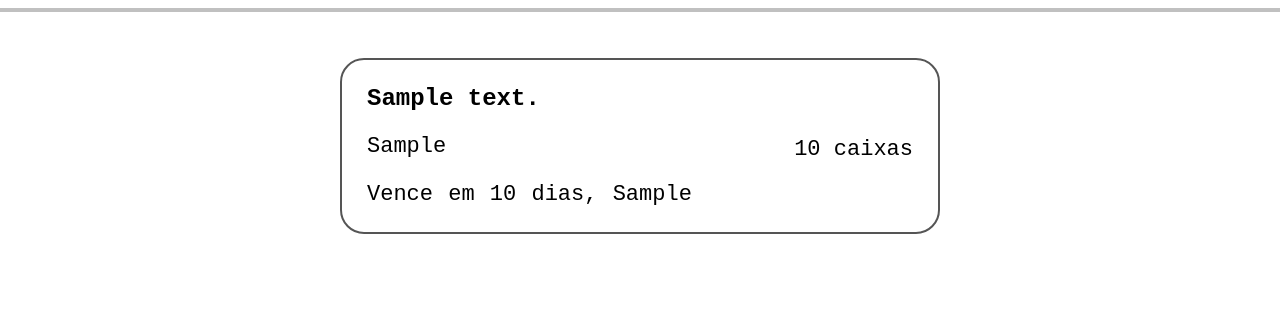
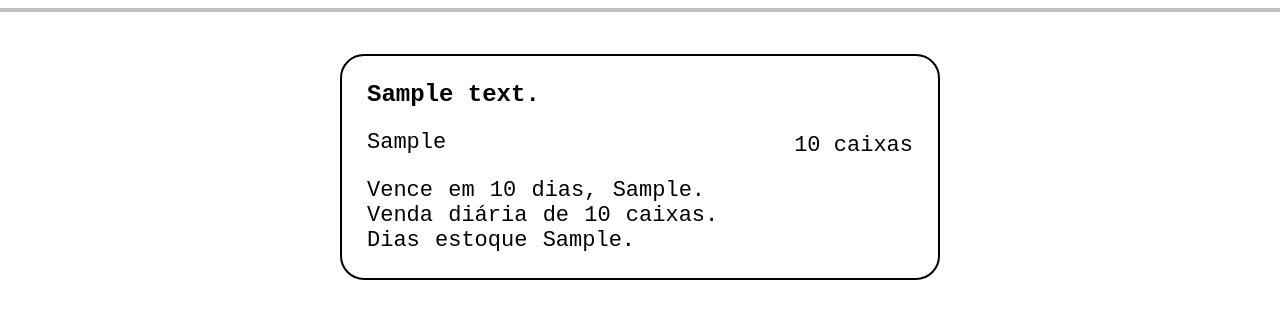
Before and after one commit to LUC4SMELLO/Sistema_de_Contagem_Estoque, a Flask app: template templates/relatorio_datas.html in a window 1280 px wide. Shown: the part 100-419 px from the top of the page. Run offline with Flask 3, Linux system fonts and the light colour scheme; the template is opened without the code that fills it: most values are stand-ins (such as "Sample title", 1, 10 or a date in 2020).

Commit message:
feat: adicionando novas informações

```diff
--- a/static/css/relatorio_datas.css
+++ b/static/css/relatorio_datas.css
@@ -27,13 +27,14 @@ hr{
 .container-cartao {
     display: flex;
     justify-content: center;
-    padding: 20px;
+    padding: 8px;
+    margin: 8px;
 }
 
 .cartao-box {
     background-color: #ffffff;
     color: #000000;
-    border: 2px solid #555555;
+    border: 2px solid #000000;
     border-radius: 24px;
     width: 100%;
     max-width: 600px;
@@ -42,9 +43,7 @@ hr{
     display: flex;
     flex-direction: column;
     gap: 20px;
-    /* Força o alinhamento do texto à esquerda dentro do cartão, anulando o 'text-align: center' do seu body */
     text-align: left;
-    /* Usa a fonte monoespaçada apenas dentro do cartão */
     font-family: 'Courier New', Courier, monospace;
 }
 
@@ -85,3 +84,15 @@ hr{
     margin: 0;
     word-spacing: 2px;
 }
+
+.cartao-venda-diaria {
+    font-size: 22px;
+    margin: 0;
+    word-spacing: 2px;
+}
+
+.cartao-dias-estoque {
+    font-size: 22px;
+    margin: 0;
+    word-spacing: 2px;
+}
--- a/templates/relatorio_datas.html
+++ b/templates/relatorio_datas.html
@@ -34,7 +34,9 @@
                 </div>
 
                 <div class="cartao-linha-inferior">
-                    <p class="cartao-vencimento">Vence em {{ produto.dias_vencimento }} dias, {{ produto.data_validade }}</p>
+                    <p class="cartao-vencimento">Vence em {{ produto.dias_vencimento }} dias, {{ produto.data_validade }}.</p>
+                    <p class="cartao-venda-diaria">Venda diária de {{ produto.venda_diaria }} caixas.</p>
+                    <p class="cartao-dias-estoque">Dias estoque {{ produto.dias_estoque }}.</p>
                 </div>
 
             </div>
```
